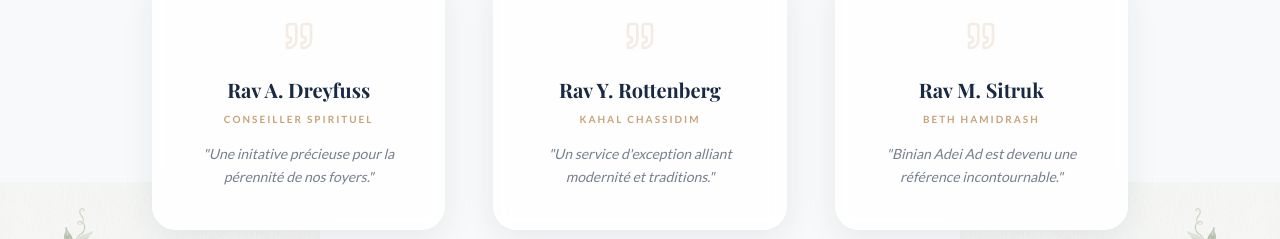
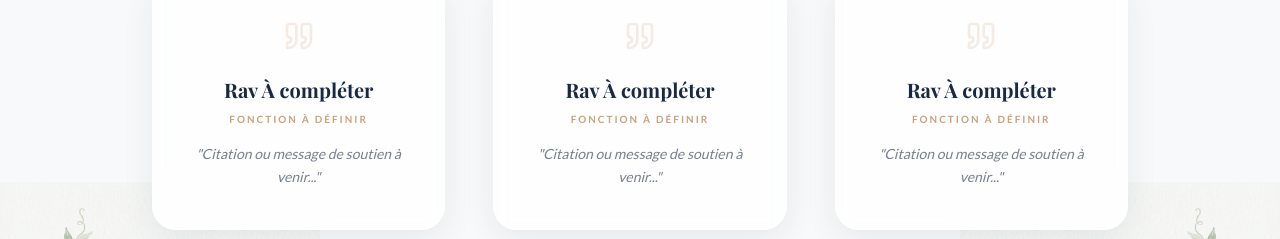
Before and after one commit to Nightseeg/binyan-adei-ad-, a React (Vite) app: page / in a window 1280 px wide. Shown: the part 1025-1264 px from the top of the page. Built offline with nearby package versions, Linux system fonts and the light colour scheme; no server answers; the database is empty; a web font is replaced by a local one.

Commit message:
HomePage: Section Rabbanim avec contenu temporaire a completer

```diff
--- a/components/HomePage.tsx
+++ b/components/HomePage.tsx
@@ -109,28 +109,28 @@ const HomePage: React.FC<HomePageProps> = ({ onNavigate }) => {
                 <div className="grid grid-cols-1 md:grid-cols-3 gap-12">
                     <div className="glass-card p-10 rounded-3xl border-wedding-gold/10 text-center group hover:-translate-y-2 transition-all duration-500 shadow-xl shadow-wedding-navy/5">
                         <Quote className="w-8 h-8 text-wedding-gold/20 mx-auto mb-6 group-hover:text-wedding-gold transition-colors" />
-                        <h4 className="text-xl font-serif font-bold text-wedding-navy mb-2">Rav A. Dreyfuss</h4>
-                        <div className="text-[10px] font-bold text-wedding-gold uppercase tracking-[0.2em] mb-4">Conseiller Spirituel</div>
+                        <h4 className="text-xl font-serif font-bold text-wedding-navy mb-2">Rav À compléter</h4>
+                        <div className="text-[10px] font-bold text-wedding-gold uppercase tracking-[0.2em] mb-4">Fonction à définir</div>
                         <p className="text-sm text-wedding-navy/60 italic leading-relaxed">
-                            "Une initative précieuse pour la pérennité de nos foyers."
+                            "Citation ou message de soutien à venir..."
                         </p>
                     </div>
 
                     <div className="glass-card p-10 rounded-3xl border-wedding-gold/10 text-center group hover:-translate-y-2 transition-all duration-500 shadow-xl shadow-wedding-navy/5">
                         <Quote className="w-8 h-8 text-wedding-gold/20 mx-auto mb-6 group-hover:text-wedding-gold transition-colors" />
-                        <h4 className="text-xl font-serif font-bold text-wedding-navy mb-2">Rav Y. Rottenberg</h4>
-                        <div className="text-[10px] font-bold text-wedding-gold uppercase tracking-[0.2em] mb-4">Kahal Chassidim</div>
+                        <h4 className="text-xl font-serif font-bold text-wedding-navy mb-2">Rav À compléter</h4>
+                        <div className="text-[10px] font-bold text-wedding-gold uppercase tracking-[0.2em] mb-4">Fonction à définir</div>
                         <p className="text-sm text-wedding-navy/60 italic leading-relaxed">
-                            "Un service d'exception alliant modernité et traditions."
+                            "Citation ou message de soutien à venir..."
                         </p>
                     </div>
 
                     <div className="glass-card p-10 rounded-3xl border-wedding-gold/10 text-center group hover:-translate-y-2 transition-all duration-500 shadow-xl shadow-wedding-navy/5">
                         <Quote className="w-8 h-8 text-wedding-gold/20 mx-auto mb-6 group-hover:text-wedding-gold transition-colors" />
-                        <h4 className="text-xl font-serif font-bold text-wedding-navy mb-2">Rav M. Sitruk</h4>
-                        <div className="text-[10px] font-bold text-wedding-gold uppercase tracking-[0.2em] mb-4">Beth Hamidrash</div>
+                        <h4 className="text-xl font-serif font-bold text-wedding-navy mb-2">Rav À compléter</h4>
+                        <div className="text-[10px] font-bold text-wedding-gold uppercase tracking-[0.2em] mb-4">Fonction à définir</div>
                         <p className="text-sm text-wedding-navy/60 italic leading-relaxed">
-                            "Binian Adei Ad est devenu une référence incontournable."
+                            "Citation ou message de soutien à venir..."
                         </p>
                     </div>
                 </div>
```
